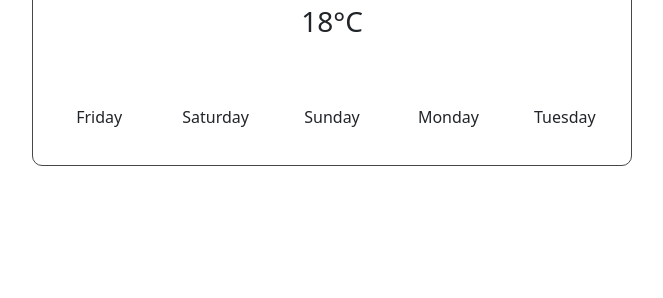
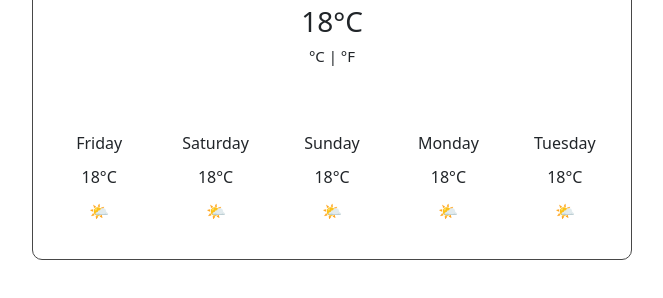
Before and after one commit to lysanney/weather-app, a plain HTML site: page index.html in a window 1280 px wide. Shown: the part 154-452 px from the top of the page, without its empty margins (308-971 px from the left). Drawn offline with nearby package versions, Linux system fonts and the light colour scheme.

Commit message:
Added forecast temp + emojis
Added forecast temperatures and emojis (no live data yet).

```diff
--- a/index.html
+++ b/index.html
@@ -20,6 +20,7 @@
         <h1>Amsterdam</h1>
         <h2>Date and time - Sunday 21:07</h2>
         <h3>18°C</h3>
+        <h4 >°C | °F</h4>
         <p>
          <div class="row">
           <div class="col">Friday</div>
@@ -28,6 +29,20 @@
           <div class="col">Monday</div>
           <div class="col">Tuesday</div>
         </div>
+               <div class="row">
+          <div class="col" id="temp">18°C</div>
+          <div class="col"id="temp">18°C</div>
+          <div class="col"id="temp">18°C</div>
+          <div class="col"id="temp">18°C</div>
+          <div class="col"id="temp">18°C</div>
+        </div>
+             <div class="row">
+          <div class="col" id="temp">🌤</div>
+          <div class="col"id="temp">🌤</div>
+          <div class="col"id="temp">🌤</div>
+          <div class="col"id="temp">🌤</div>
+          <div class="col"id="temp">🌤</div>
+        </div>
         </p>
 
       </div>
--- a/src/style.css
+++ b/src/style.css
@@ -15,8 +15,19 @@ h2 {
   font-size: 15px;
 }
 
+h3 {
+}
+
+h4 {
+  font-size: 15px;
+}
+
 .col {
   margin-top: 50px;
+}
+
+#temp {
+  margin-top: 10px;
 }
 
 .container {
```
